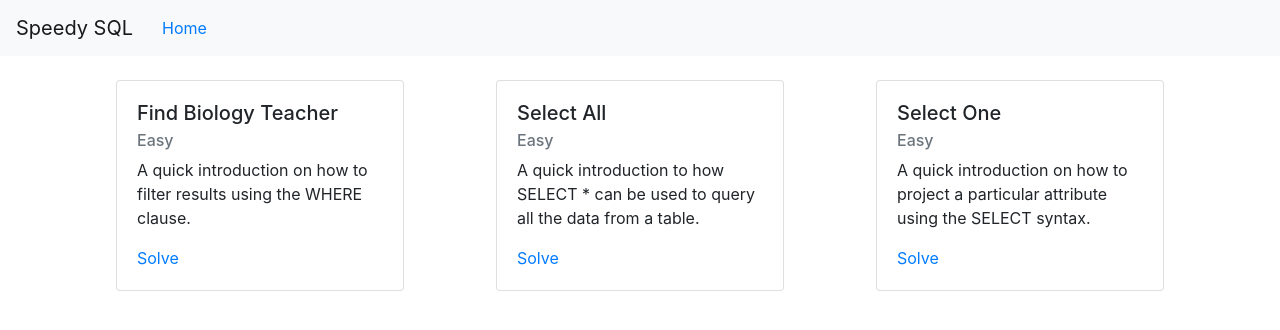
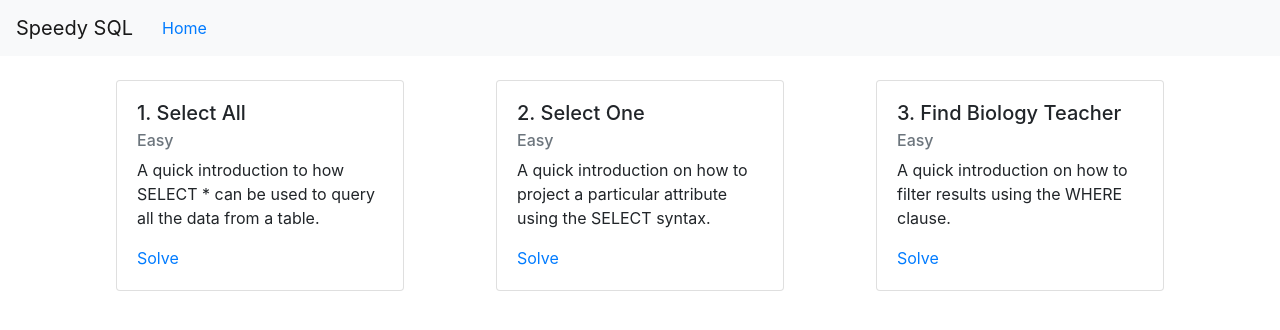
Before and after one commit to NicholasHusin/speedy-sql, a Jekyll site: the page built from index.html, in a window 1280 px wide. Shown: the top 330 px of the page. Built offline with Jekyll 4.4.1, drawn with Linux system fonts in a browser that asks for light colours.

Commit message:
Add sorting to problem

```diff
--- a/_problems/find_biology_teacher.md
+++ b/_problems/find_biology_teacher.md
@@ -1,6 +1,6 @@
 ---
 layout: problem
-title: Find Biology Teacher
+title: 3. Find Biology Teacher
 difficulty: Easy
 description: |
     A quick introduction on how to filter results using the WHERE clause.
--- a/_problems/select-all.md
+++ b/_problems/select-all.md
@@ -1,6 +1,6 @@
 ---
 layout: problem
-title: Select All
+title: 1. Select All
 difficulty: Easy
 description: |
     A quick introduction to how SELECT * can be used to
--- a/_problems/select-one.md
+++ b/_problems/select-one.md
@@ -1,6 +1,6 @@
 ---
 layout: problem
-title: Select One
+title: 2. Select One
 difficulty: Easy
 description: |
     A quick introduction on how to project a particular attribute using the SELECT syntax.
--- a/index.html
+++ b/index.html
@@ -8,7 +8,8 @@
   <div class="container">
     <div class="row d-flex justify-content-center">
 
-      {% for problem in site.problems %}
+      {% assign problems = site.problems | sort: "title" %}
+      {% for problem in problems %}
       <div class="col d-flex justify-content-center">
         <div class="card m-4 float-left" style="width: 18rem;">
           <div class="card-body">
```
